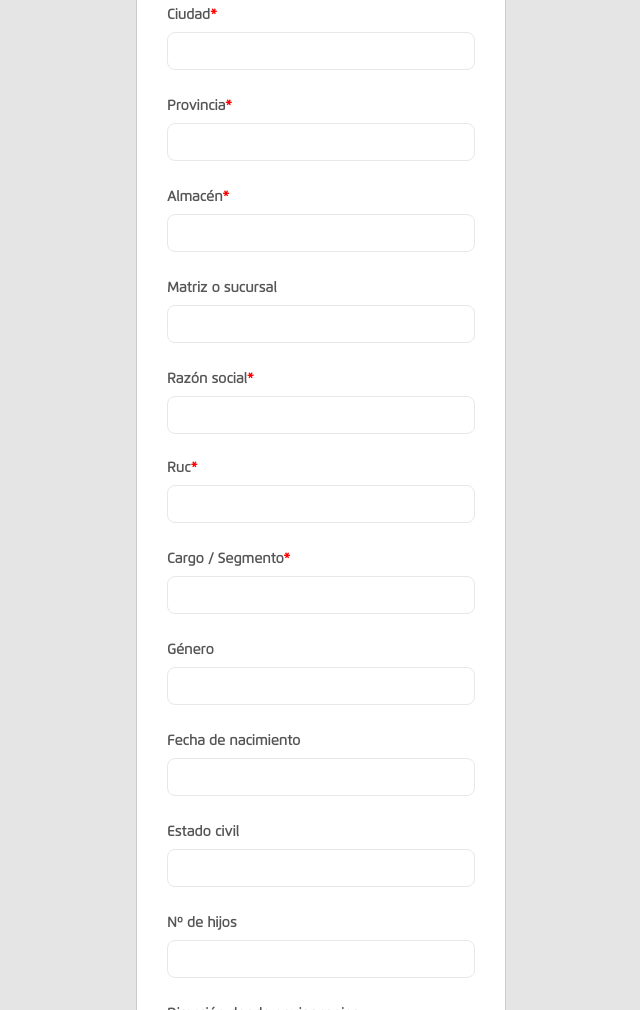
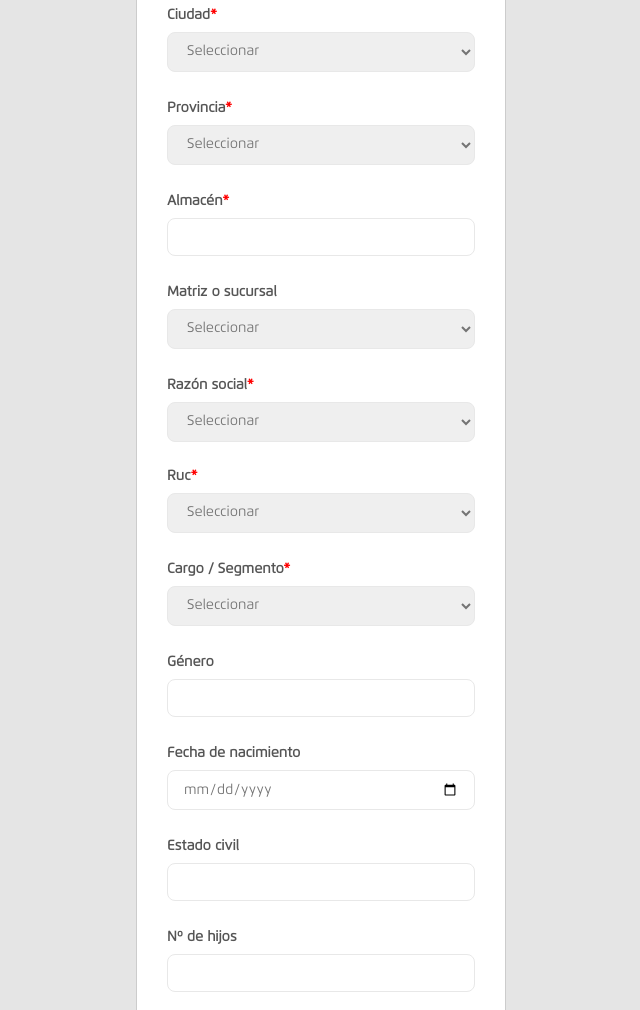
Before and after one commit to MotivaSoluciones/aliados-bayer, a plain HTML site: page nueva.html in a window 1280 px wide. Shown: the part 979-1989 px from the top of the page, without its empty margins (319-959 px from the left). Drawn offline with nearby package versions, Linux system fonts and the light colour scheme; a script that the page names is missing; a web font is replaced by a local one.

Commit message:
ajustes datos registro

```diff
--- a/nueva.html
+++ b/nueva.html
@@ -58,31 +58,61 @@
                         <input id="name" type="text" style="width: 100%">
                         <br><br>
                         <label for="">Ciudad<span style="color: red">*</span></label><br>
-                        <input id="name" type="text" style="width: 100%">
+                        <select name="" class="normal" id="" style="width: 100%;height: 40px">
+                                        <option value="" class="normal">Seleccionar</option>
+                                        <option value="" class="normal">Lorem</option>
+                                        <option value="" class="normal">Ipsum</option>
+                                        <option value="" class="normal">Lorem</option>
+                                    </select>
                         <br><br>
                         <label for="">Provincia<span style="color: red">*</span></label><br>
-                        <input id="name" type="text" style="width: 100%">
+                        <select name="" class="normal" id="" style="width: 100%;height: 40px">
+                                        <option value="" class="normal">Seleccionar</option>
+                                        <option value="" class="normal">Lorem</option>
+                                        <option value="" class="normal">Ipsum</option>
+                                        <option value="" class="normal">Lorem</option>
+                                    </select>
                         <br><br>
                         <label for="">Almacén<span style="color: red">*</span></label><br>
                         <input id="name" type="text" style="width: 100%">
                         <br><br>
                         <label for="">Matriz o sucursal</label><br>
-                        <input id="name" type="text" style="width: 100%">
+                       <select name="" class="normal" id="" style="width: 100%;height: 40px">
+                                        <option value="" class="normal">Seleccionar</option>
+                                        <option value="" class="normal">Lorem</option>
+                                        <option value="" class="normal">Ipsum</option>
+                                        <option value="" class="normal">Lorem</option>
+                                    </select>
                         <br><br>
 <label for="">Razón social<span style="color: red">*</span></label><br>
-                        <input id="name" type="text" style="width: 100%">
+                        <select name="" class="normal" id="" style="width: 100%;height: 40px">
+                                        <option value="" class="normal">Seleccionar</option>
+                                        <option value="" class="normal">Lorem</option>
+                                        <option value="" class="normal">Ipsum</option>
+                                        <option value="" class="normal">Lorem</option>
+                                    </select>
                         <p></p>
                         <label for="">Ruc<span style="color: red">*</span></label><br>
-                        <input id="name" type="text" style="width: 100%">
+                        <select name="" class="normal" id="" style="width: 100%;height: 40px">
+                                        <option value="" class="normal">Seleccionar</option>
+                                        <option value="" class="normal">Lorem</option>
+                                        <option value="" class="normal">Ipsum</option>
+                                        <option value="" class="normal">Lorem</option>
+                                    </select>
                         <br><br>
                         <label for="">Cargo / Segmento<span style="color: red">*</span></label><br>
-                        <input id="name" type="text" style="width: 100%">
+                        <select name="" class="normal" id="" style="width: 100%;height: 40px">
+                                        <option value="" class="normal">Seleccionar</option>
+                                        <option value="" class="normal">Lorem</option>
+                                        <option value="" class="normal">Ipsum</option>
+                                        <option value="" class="normal">Lorem</option>
+                                    </select>
                         <br><br>
                         <label for="">Género</label><br>
                         <input id="name" type="text" style="width: 100%">
                         <br><br>
                         <label for="">Fecha de nacimiento</label><br>
-                        <input id="name" type="text" style="width: 100%">
+                        <input id="name" type="date" style="width: 100%">
                         <br><br>
                         <label for="">Estado civil</label><br>
                         <input id="name" type="text" style="width: 100%">
```
